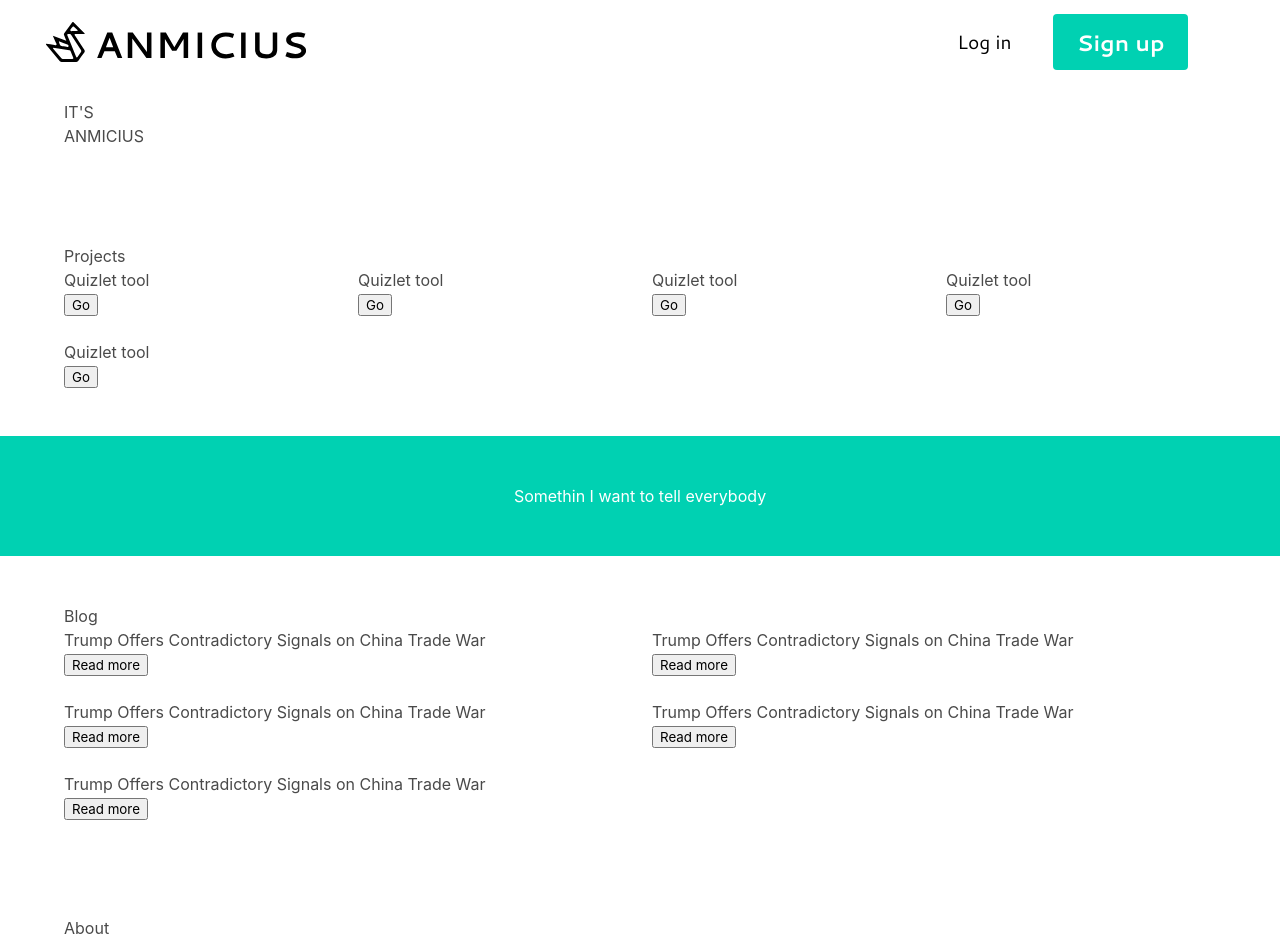
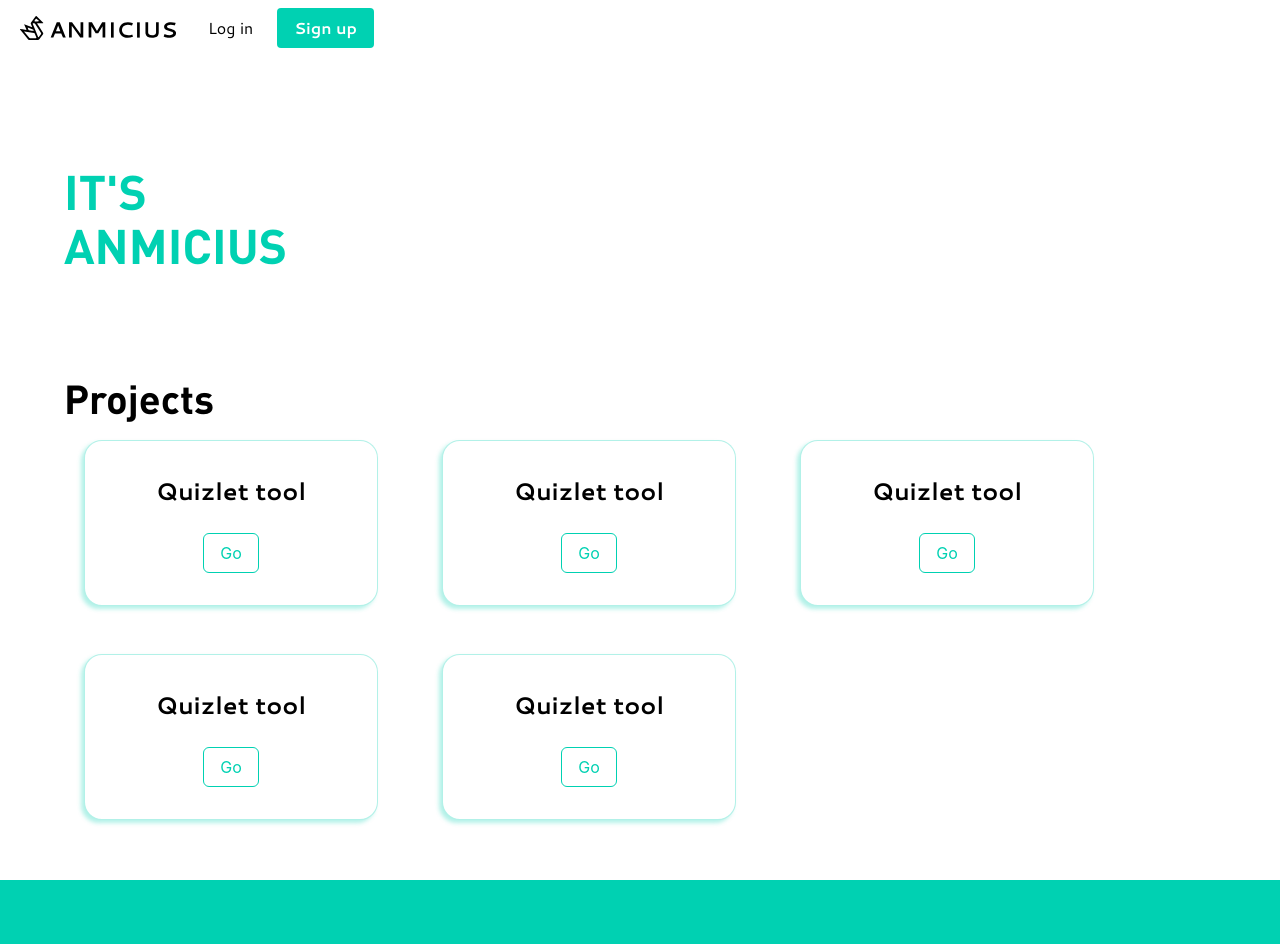
Before and after one commit to anmicius0/main, a React (Create React App) app: page / in a window 1280 px wide. Shown: the top 944 px of the page. Built offline with nearby package versions, Linux system fonts and the light colour scheme.

Commit message:
beautify Landing, Project and Blog

```diff
--- a/src/App.css
+++ b/src/App.css
@@ -16,9 +16,10 @@
   src: url("./font/DINPro-Bold_13934.ttf");
 }
 
+/*/*******************************************************************/
+/*/*******************************************************************/
 .navbar {
   margin: 0;
-  padding: 0.3em 5em 0 1.5em;
   position: fixed;
 }
 
@@ -26,17 +27,87 @@
   color: #000000;
   text-decoration: none;
   font-family: "Cantarell";
-  font-size: 1.2em;
+  font-size: 1em;
 }
 
 .navbar .is-primary {
   font-weight: 700;
-  font-size: 1.4em;
-  margin-left: 0.8em;
+  font-size: 1em;
 }
 
 .navbar #Logo {
-  height: 5vh;
+  height: 3vh;
   margin: 0.5em;
 }
+
+.hero-body {
+  margin: 4em 0 0 0;
+  padding-bottom: 0;
+}
+
+.hero-body h1 {
+  font-family: "DINpro", sans-serif;
+  font-size: 3em;
+  color: #00d1b2;
+}
+
+.section h2 {
+  font-family: "DINpro", sans-serif;
+  font-size: 2.5em;
+  color: #000000;
+}
+
+.section .projects > .column {
+  background: #ffffff;
+  border: 0.5px solid rgba(0, 209, 178, 0.3);
+  -webkit-box-sizing: border-box;
+          box-sizing: border-box;
+  -webkit-box-shadow: -3px 3px 4px rgba(0, 209, 178, 0.3);
+          box-shadow: -3px 3px 4px rgba(0, 209, 178, 0.3);
+  border-radius: 18px;
+  margin: 1.5em 2em;
+  padding: 2em;
+  text-align: center;
+}
+
+.section .projects > .column h3 {
+  font-family: "Cantarell";
+  font-weight: 700;
+  font-size: 1.5em;
+  color: #000000;
+}
+
+.section .projects > .column button {
+  border-radius: 6px;
+  margin-top: 1.5em;
+}
+
+.section .blog > .column {
+  background: #ffffff;
+  border: 0.5px solid rgba(0, 209, 178, 0.3);
+  -webkit-box-sizing: border-box;
+          box-sizing: border-box;
+  -webkit-box-shadow: -3px 3px 4px rgba(0, 209, 178, 0.3);
+          box-shadow: -3px 3px 4px rgba(0, 209, 178, 0.3);
+  border-radius: 18px;
+  text-align: end;
+  margin: 1.5em 0.8em;
+  padding: 1.5em;
+}
+
+.section .blog > .column h3 {
+  text-align: start;
+  font-family: "Cantarell";
+  font-weight: 700;
+  font-size: 1.25em;
+  color: #000000;
+}
+
+.section .blog > .column p {
+  border-radius: 6px;
+  margin-top: 1.5em;
+  font-family: "Cantarell" sans-serif;
+  font-weight: 700;
+  color: #00d1b2;
+}
 /*# sourceMappingURL=App.css.map */
--- a/src/App.scss
+++ b/src/App.scss
@@ -19,29 +19,109 @@
   src: url("./font/DINPro-Bold_13934.ttf");
 }
 
-//*******************************************************************
+$primary-color: #00d1b2;
+
+/*/*******************************************************************/
 //  Navbar                                                         //
-//*******************************************************************
+/*/*******************************************************************/
 .navbar {
   margin: 0;
-  padding: 0.3em 5em 0 1.5em;
   position: fixed;
+
+  .navbar-item {
+  }
 
   a {
     color: #000000;
     text-decoration: none;
     font-family: "Cantarell";
-    font-size: 1.2em;
+    font-size: 1em;
   }
 
   .is-primary {
     font-weight: 700;
-    font-size: 1.4em;
-    margin-left: 0.8em;
+    font-size: 1em;
   }
 
   #Logo {
-    height: 5vh;
+    height: 3vh;
     margin: 0.5em;
   }
 }
+
+//*******************************************************************
+//  Landing                                                        //
+//*******************************************************************
+
+.hero-body {
+  margin: 4em 0 0 0;
+  padding-bottom: 0;
+
+  h1 {
+    font-family: "DINpro", sans-serif;
+    font-size: 3em;
+    color: $primary-color;
+  }
+}
+
+//*******************************************************************
+//  Project  and  Blog                                             //
+//*******************************************************************
+.section {
+  h2 {
+    font-family: "DINpro", sans-serif;
+    font-size: 2.5em;
+    color: #000000;
+  }
+  .projects > .column {
+    background: #ffffff;
+    border: 0.5px solid rgba(0, 209, 178, 0.3);
+    box-sizing: border-box;
+    box-shadow: -3px 3px 4px rgba(0, 209, 178, 0.3);
+    border-radius: 18px;
+
+    margin: 1.5em 2em;
+    padding: 2em;
+    text-align: center;
+
+    h3 {
+      font-family: "Cantarell";
+      font-weight: 700;
+      font-size: 1.5em;
+      color: #000000;
+    }
+
+    button {
+      border-radius: 6px;
+      margin-top: 1.5em;
+    }
+  }
+
+  .blog > .column {
+    background: #ffffff;
+    border: 0.5px solid rgba(0, 209, 178, 0.3);
+    box-sizing: border-box;
+    box-shadow: -3px 3px 4px rgba(0, 209, 178, 0.3);
+    border-radius: 18px;
+    text-align: end;
+
+    margin: 1.5em 0.8em;
+    padding: 1.5em;
+
+    h3 {
+      text-align: start;
+      font-family: "Cantarell";
+      font-weight: 700;
+      font-size: 1.25em;
+      color: #000000;
+    }
+
+    p {
+      border-radius: 6px;
+      margin-top: 1.5em;
+      font-family: "Cantarell" sans-serif;
+      font-weight: 700;
+      color: $primary-color;
+    }
+  }
+}
--- a/src/component/Blog.js
+++ b/src/component/Blog.js
@@ -7,26 +7,30 @@
         <div className={"container"}>
           <div>
             <h2>Blog</h2>
-            <div className={"columns is-multiline"}>
-              <div className={"column is-full-mobile is-half"}>
+            <div className={"columns is-multiline blog"}>
+              <div className={"column is-half"}>
                 <h3>Trump Offers Contradictory Signals on China Trade War</h3>
-                <button>Read more</button>
+                <p> Read More</p>
               </div>
-              <div className={"column is-full-mobile is-half"}>
+              <div className={"column is-half"}>
+                <h3>
+                  Voluptate elit cupidatat est sint dolore. Fugiat occaecat
+                  occaecat veniam officia. Veniam duis elit esse laborum nulla
+                  anim amet ipsum in cupidatat ex eu.
+                </h3>
+                <p> Read More</p>
+              </div>
+              <div className={"column is-half"}>
+                <h3>.</h3>
+                <p> Read More</p>
+              </div>
+              <div className={"column is-half"}>
                 <h3>Trump Offers Contradictory Signals on China Trade War</h3>
-                <button>Read more</button>
+                <p> Read More</p>
               </div>
-              <div className={"column is-full-mobile is-half"}>
+              <div className={"column is-half"}>
                 <h3>Trump Offers Contradictory Signals on China Trade War</h3>
-                <button>Read more</button>
-              </div>
-              <div className={"column is-full-mobile is-half"}>
-                <h3>Trump Offers Contradictory Signals on China Trade War</h3>
-                <button>Read more</button>
-              </div>
-              <div className={"column is-full-mobile is-half"}>
-                <h3>Trump Offers Contradictory Signals on China Trade War</h3>
-                <button>Read more</button>
+                <p> Read More</p>
               </div>
             </div>
           </div>
--- a/src/component/Landing.js
+++ b/src/component/Landing.js
@@ -5,8 +5,10 @@
     <div className={"hero"}>
       <div className={"hero-body"}>
         <div className={"container"}>
-          IT'S <br />
-          ANMICIUS
+          <h1 className={"title"}>
+            IT'S <br />
+            ANMICIUS
+          </h1>
         </div>
       </div>
     </div>
--- a/src/component/Navbar.js
+++ b/src/component/Navbar.js
@@ -1,7 +1,31 @@
-import React from "react";
+import React, { useEffect } from "react";
 import { ReactComponent as Logo } from "../image/logo.svg";
 
 const Navbar = () => {
+  useEffect(() => {
+    // Get all "navbar-burger" elements
+    const $navbarBurgers = Array.prototype.slice.call(
+      document.querySelectorAll(".navbar-burger"),
+      0
+    );
+
+    // Check if there are any navbar burgers
+    if ($navbarBurgers.length > 0) {
+      // Add a click event on each of them
+      $navbarBurgers.forEach(el => {
+        el.addEventListener("click", () => {
+          // Get the target from the "data-target" attribute
+          const target = el.dataset.target;
+          const $target = document.getElementById(target);
+
+          // Toggle the "is-active" class on both the "navbar-burger" and the "navbar-menu"
+          el.classList.toggle("is-active");
+          $target.classList.toggle("is-active");
+        });
+      });
+    }
+  }, []);
+
   return (
     <nav className={"navbar is-fixed-top"}>
       <div className={"navbar-brand"}>
@@ -9,31 +33,14 @@
           <Logo id="Logo" />
         </a>
 
-        {/* hamburger icon */}
-        <a
-          role="button"
-          className={"navbar-burger burger"}
-          aria-label="menu"
-          aria-expanded="false"
-          data-target="navbarBasicExample"
-          href="#"
-        >
-          <span aria-hidden="true"></span>
-          <span aria-hidden="true"></span>
-          <span aria-hidden="true"></span>
-        </a>
-      </div>
-
-      <div className={"navbar-menu"}>
-        <div className={"navbar-end"}>
         <div className={"navbar-item"}>
           <a href="#">Log in</a>
         </div>
+
         <div className={"navbar-item"}>
           <a href="#" className={"button is-primary"}>
             Sign up
           </a>
-          </div>
         </div>
       </div>
     </nav>
--- a/src/component/Projects.js
+++ b/src/component/Projects.js
@@ -5,29 +5,27 @@
     <>
       <div className={"section"}>
         <div className={"container"}>
-          <div>
           <h2>Projects</h2>
-            <div className={"columns is-multiline"}>
-              <div className={"column is-full-mobile is-one-quarter"}>
+          <div className={"columns is-multiline projects"}>
+            <div className={"column is-one-quarter"}>
               <h3>Quizlet tool</h3>
-                <button>Go</button>
+              <button className={"button is-primary is-outlined"}>Go</button>
             </div>
-              <div className={"column is-full-mobile is-one-quarter"}>
+            <div className={"column is-one-quarter"}>
               <h3>Quizlet tool</h3>
-                <button>Go</button>
+              <button className={"button is-primary is-outlined"}>Go</button>
             </div>
-              <div className={"column is-full-mobile is-one-quarter"}>
+            <div className={"column is-one-quarter"}>
               <h3>Quizlet tool</h3>
-                <button>Go</button>
+              <button className={"button is-primary is-outlined"}>Go</button>
             </div>
-              <div className={"column is-full-mobile is-one-quarter"}>
+            <div className={"column is-one-quarter"}>
               <h3>Quizlet tool</h3>
-                <button>Go</button>
+              <button className={"button is-primary is-outlined"}>Go</button>
             </div>
-              <div className={"column is-full-mobile is-one-quarter"}>
+            <div className={"column is-one-quarter"}>
               <h3>Quizlet tool</h3>
-                <button>Go</button>
-              </div>
+              <button className={"button is-primary is-outlined"}>Go</button>
             </div>
           </div>
         </div>
```
Also changed, not shown: 1 other file (tests, documents, lock files or other folders). Lines whose indentation alone changed are shown as unchanged.
